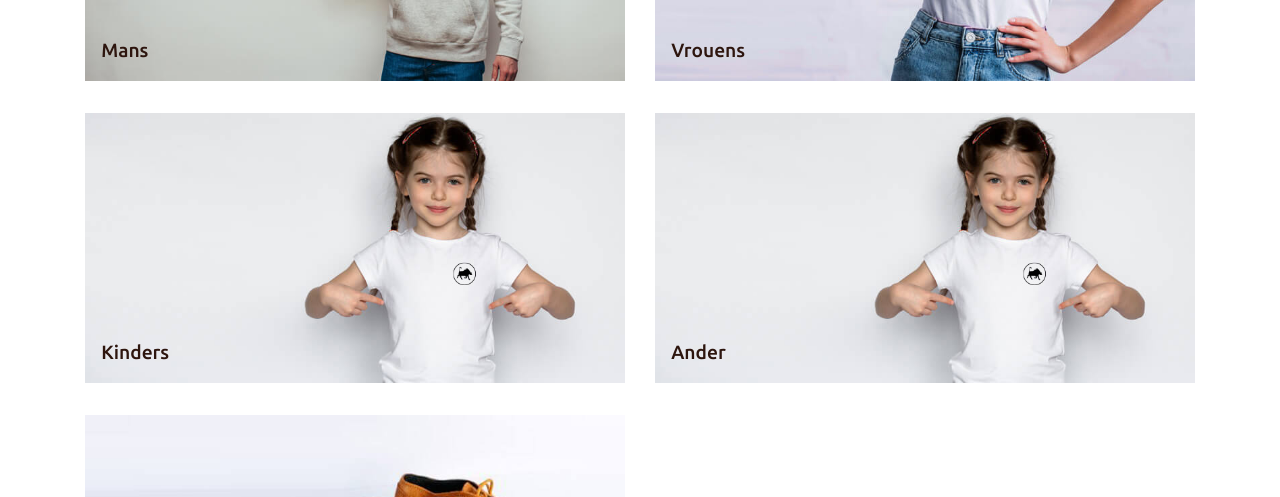
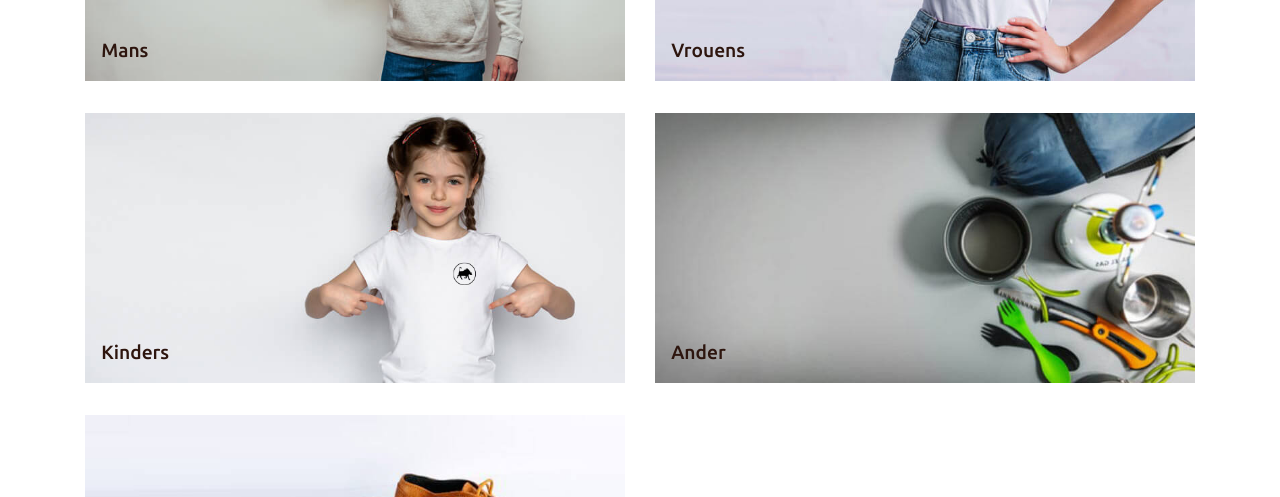
Before and after one commit to Webdacity/Varkhart, a plain HTML site: page categories.html in a window 1280 px wide. Shown: the part 303-800 px from the top of the page. Drawn offline with nearby package versions, Linux system fonts and the light colour scheme.

Commit message:
update cats

```diff
--- a/categories.html
+++ b/categories.html
@@ -164,7 +164,7 @@
                 </div>
                 <div class="col-md-6 mb-md-0 mb-3 product-block" id="genderBlockOther">
                     <a onclick="showCategory('Ander')">
-                        <img class="img-fluid" src="./assets/images/category-blocks/kinders-kort.jpg" alt="Varkhart Product Block">
+                        <img class="img-fluid" src="./assets/images/category-blocks/kamp.jpg" alt="Varkhart Product Block">
                         <h5 class="product-block-text pb-bottom-left">Ander</h5>
                     </a>
                 </div>
```
